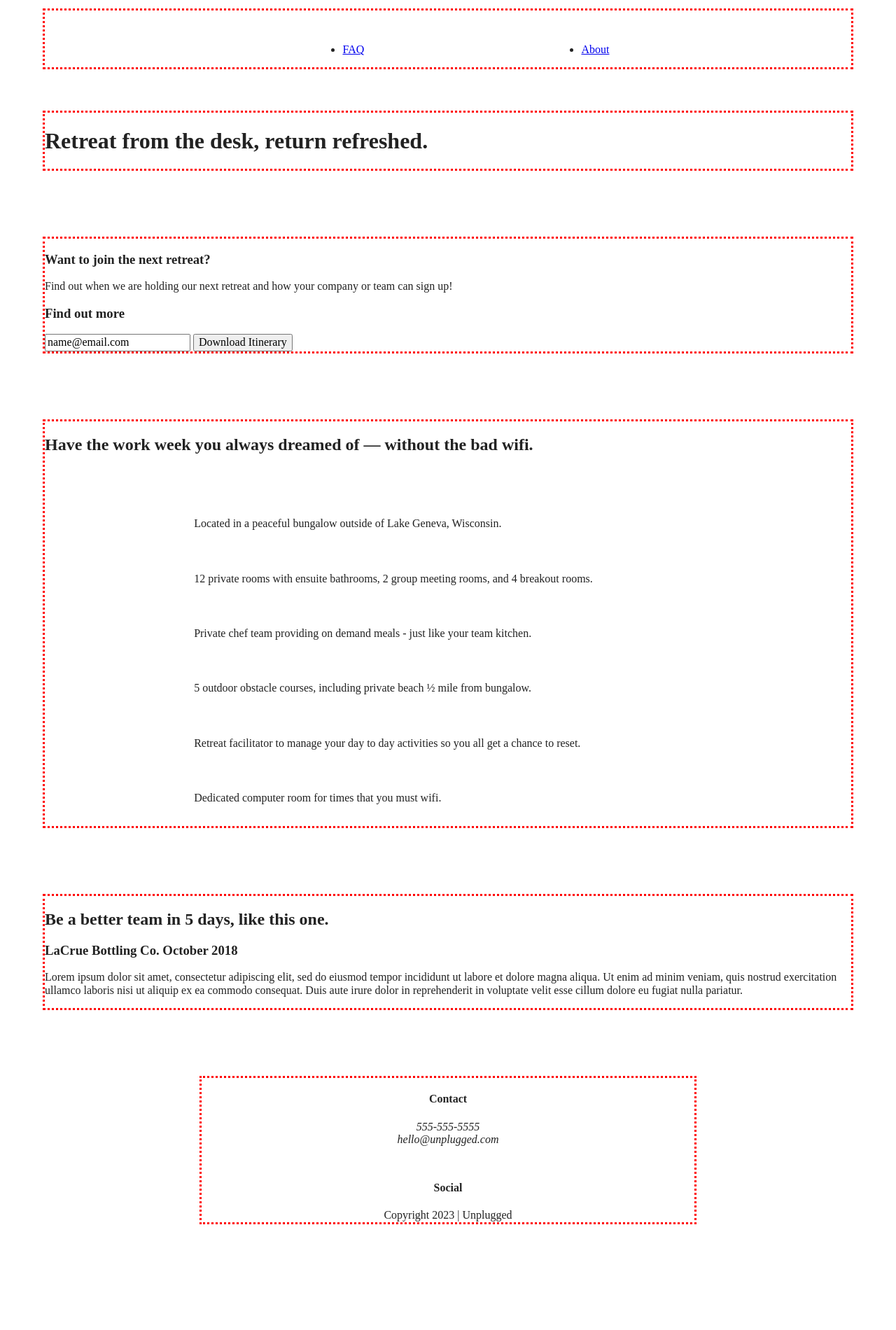
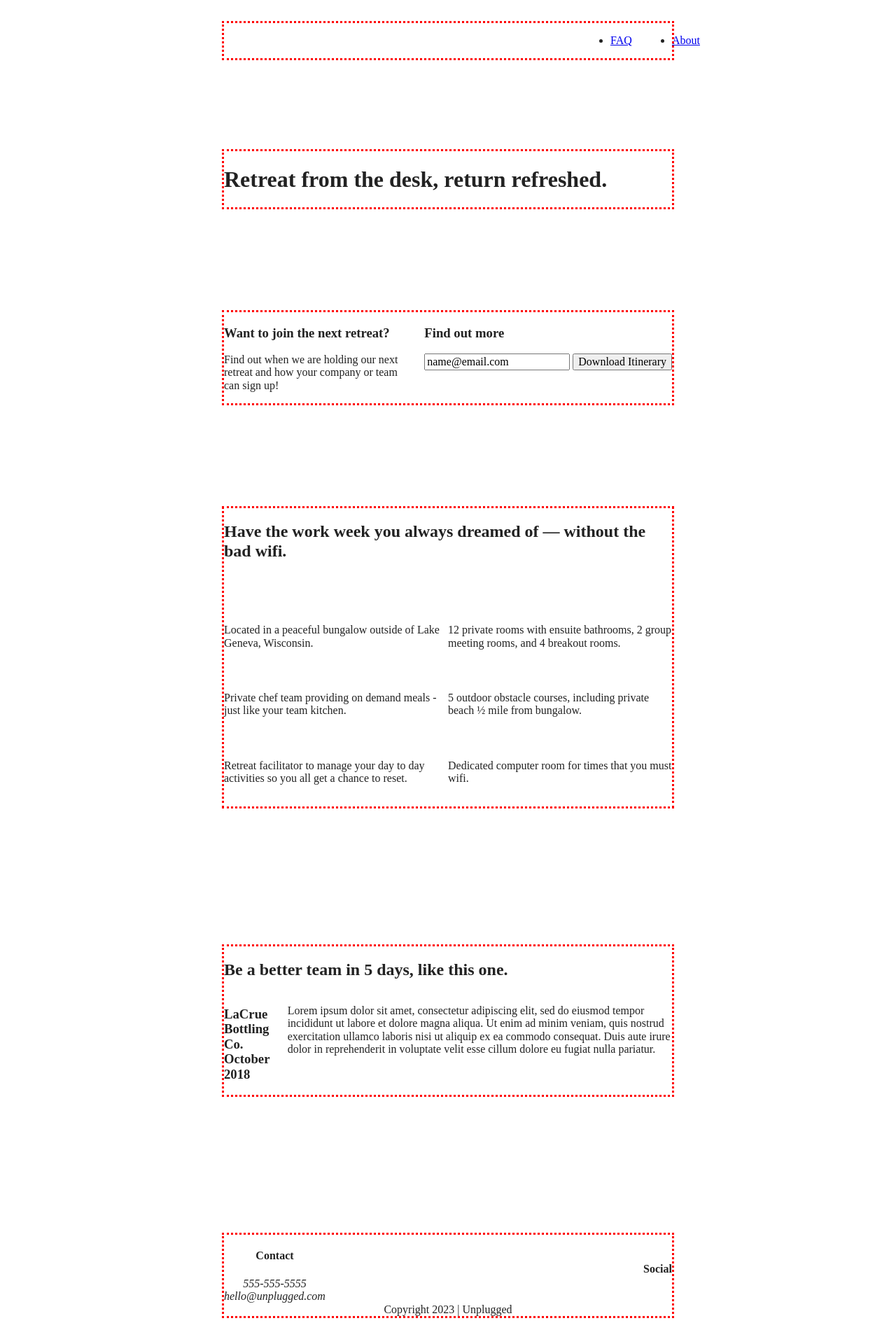
Before and after one commit to SligarK/unpluggedks, a website built with Parcel: page index.html in a window 1280 px wide. Shown: the whole page at 70% size. Before the commit the page ends 1796 px from the top, so only its background shows below. Built offline with nearby package versions, Linux system fonts and the light colour scheme.

Commit message:
Tablet cdd added

```diff
--- a/css/main.css
+++ b/css/main.css
@@ -212,9 +212,7 @@ aside {
   justify-content: center;
 }
 
-.reviews h2 {
-
-}
+.reviews h2 {}
 
 .reviews h3 {
   width: 55%;
@@ -349,14 +347,137 @@ aside {
    Modify as content requires.
    ========================================================================== */
 
-@media only screen and (min-width: 35em) {
-  /* Style adjustments for viewports that meet the condition */
+@media only screen and (min-width: 768px) {
+  /*Tablet styles here*/
+
+  /* General styles */
+  .content-wrapper {
+    max-width: 640px;
+    margin: 100px 0;
+  }
+
+  /* Header */
+  header {
+    padding: 33px 0;
+  }
+
+  header .content-wrapper {
+    width: 100%;
+    justify-content: space-between;
+  }
+
+  header nav {
+    width: 20%;
+  }
+
+  header nav ul {
+    justify-content: space-between;
+  }
+
+  .header-divider {
+    display: none;
+  }
+
+  /* Hero Area */
+
+  /* Aside */
+  aside .content-wrapper {
+    margin: 50px 0;
+    display: flex;
+    justify-content: space-between;
+    align-items: flex-start;
+  }
+
+  aside .content-wrapper .form-description,
+  aside .content wrapper .form {
+    width: 40%;
+    margin: 0;
+  }
+
+  /* Features */
+  .features article {
+    display: flex;
+    align-items: center;
+    flex-flow: column wrap;
+    flex-basis: 50%;
+  }
+
+  .features .features-item-description {
+    width: 50%;
+  }
+
+  /* Reviews */
+  .reviews article {
+    display: flex;
+    justify-content: space-between;
+  }
+
+  .reviews article div {
+    width: 49%;
+  }
+
+  /* Footer */
+  footer .content-wrapper {
+    width: 65%;
+  }
+
+  .footer-content {
+    display: flex;
+    justify-content: space-between;
+    align-items: center;
+  }
+
+  footer .contact {
+    margin-bottom: 0;
+  }
+
+  footer .copyright {
+    width: 100%;
+  }
+
+  /* ========== ABOUT PAGE ============= */
+
+  .mission-content {
+    display: flex;
+    justify-content: space-between;
+    align-items: flex-start;
+    padding-top: 20px;
+  }
+
+  .mission-content p {
+    width: 45%;
+  }
+
+  .contact-section .content-wrapper h2 {
+    width: 80%;
+  }
+
+  .contact-content {
+    display: flex;
+    justify-content: space-between;
+    align-items: flex-start;
+  }
+
+
+  /* =========== FAQ PAGE ============== */
+
+  .faq .content-wrapper {
+    justify-content: space-between;
+  }
+
+  .faq-content {
+    width: 45%;
+  }
+
+  .faq h2 {
+    width: 100%;
+  }
 }
 
 @media print,
-  (-webkit-min-device-pixel-ratio: 1.25),
-  (min-resolution: 1.25dppx),
-  (min-resolution: 120dpi) {
+(-webkit-min-device-pixel-ratio: 1.25),
+(min-resolution: 1.25dppx),
+(min-resolution: 120dpi) {
   /* Style adjustments for high resolution devices */
 }
 
@@ -367,6 +488,7 @@ aside {
    ========================================================================== */
 
 @media print {
+
   *,
   *::before,
   *::after {
```
